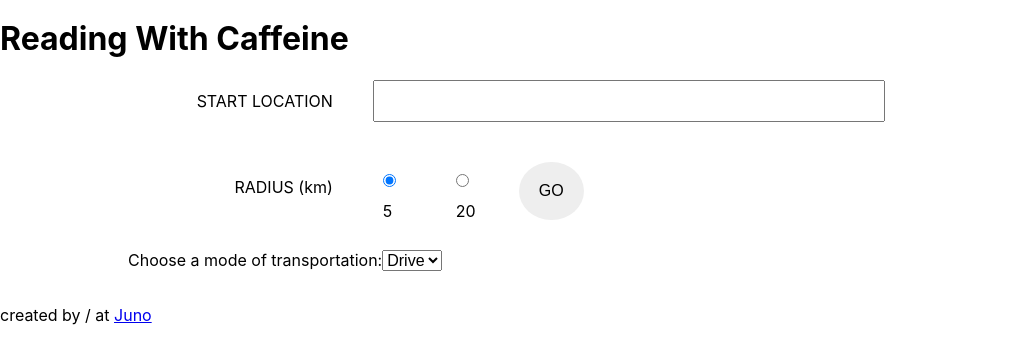
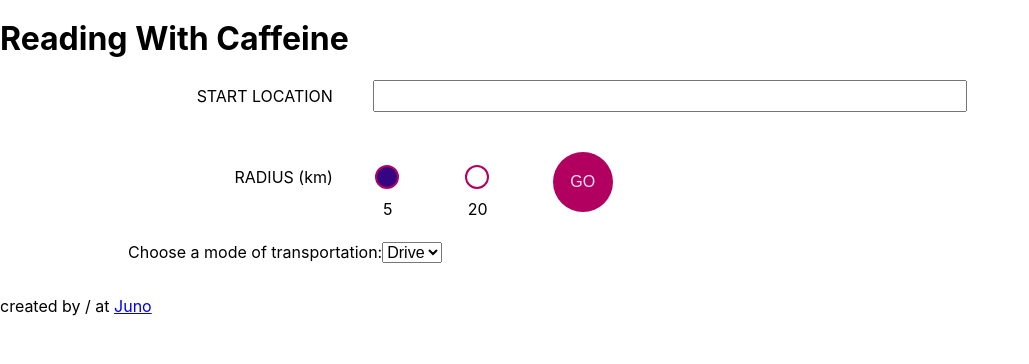
Before and after one commit to kdlry/readingWithCaffeine, a React (Create React App) app: page / in a window 1280 px wide. Shown: the top 364 px of the page, without its empty margins (0-1029 px from the left). Built offline with nearby package versions, Linux system fonts and the light colour scheme.

Commit message:
add custom radio buttons and dynamic mode of trasnportation directions

```diff
--- a/src/App.css
+++ b/src/App.css
@@ -33,7 +33,6 @@ form button:focus {
 .inputLocationContainer {
   display: flex;
   margin-bottom: 40px;
-  /* justify-content: space-between; */
   align-items: center;
 }
 
@@ -46,13 +45,12 @@ form button:focus {
 
 .inputLocation {
   width: 100%;
-  padding: 10px;
-  /* background-color: #CCC; */
+  padding: 5px;
 }
 
 .inputLocationResultsContainer {
   position: relative;
-  width: 50%;
+  width: 58%;
 }
 
 .inputLocationAutoComplete {
@@ -62,13 +60,14 @@ form button:focus {
   list-style: none;
   width: 100%;
   z-index: 100;
-  border: 1px solid #111;
-  box-shadow: 0 2px 3px rgba(17, 17, 17, 0.4);
+  border: 1px solid #350482;
+  box-shadow: 0 2px 3px rgba(53, 4, 130, 0.4);
 }
 
 .autoCompleteResults button {
   border: 0;
-  background-color: #EEE;
+  background-color:#b20061;
+  color: #ffe1f9;
   padding: 10px 0 10px 10px;
   width: 100%;
   text-align: left;
@@ -76,13 +75,13 @@ form button:focus {
 }
 
 .autoCompleteResults:not(:last-of-type) button {
-  border-bottom: 2px solid #111;
+  border-bottom: 1px solid #ffe1f9;
 }
 
 .autoCompleteResults button:hover,
 .autoCompleteResults button:focus {
   cursor: pointer;
-  background-color: #CCC;
+  background-color: #350482;
 }
 
 /* ----------------------------------- FORM > SELECTED RADIUS CONTAINER  */
@@ -107,6 +106,8 @@ form button:focus {
 .selectedRadiusInputContainer {
   position: relative;
   padding: 10px;
+  width: 50px;
+  border: 2px solid transparent;
 }
 
 .selectedRadiusInputContainer input {
@@ -115,18 +116,42 @@ form button:focus {
 
 .selectedRadiusInputContainer label {
   position: absolute;
-  bottom: 0;
+  bottom: -10px;
+  left: -10px;
+  text-align: center;
+  width: 100%;
+  border: 2px solid transparent;
+}
+
+.selectedRadiusInputContainer label::after {
+  content: '';
+  padding: 10px;
+  border: 2px solid #b20061;
+  border-radius: 50%;
+  transition: background-color 0.3s;
+  position: absolute;
+  top: -35px;
+  left: 8px
+}
+
+.selectedRadiusInputContainer input:checked + label::after {
+  background-color: #350482;
 }
 
 form button[type='submit'] {
-  padding: 20px;
+  height: 60px;
+  width: 60px;
   border-radius: 50%;
-  background-color: #EEE;
+  background-color: #b20061;
+  color: #ffe1f9;
   border: 0;
   text-transform: uppercase;
+  border: 2px solid transparent;
+  transition: background-color 0.3s, border-color 0.3s;
 }
 
 form button[type='submit']:hover,
 form button[type='submit']:focus {
-  background-color: #CCC;
+  background-color: #350482;
+  border-color: #b20061;
 }
--- a/src/App.js
+++ b/src/App.js
@@ -182,11 +182,11 @@ class App extends Component {
         // const mapWithRoute = `https://www.mapquestapi.com/staticmap/v5/map?key=${apiKey}&scalebar=true|bottom&size=600,600&type=light&start=${this.state.selectedLibrary.latitude},${this.state.selectedLibrary.longitude}&end=${this.state.selectedCoffeeShop.latitude},${this.state.selectedCoffeeShop.longitude}&traffic=flow|cons|inc&session=${this.state.directionsSessionID}`;
 
 
-        const mapWithRoute =
-        this.state.directionsSessionID === '' ?
-         `https://www.mapquestapi.com/staticmap/v5/map?key=${apiKey}&scalebar=true|bottom&size=600,600&type=light&start=${this.state.selectedLibrary.latitude},${this.state.selectedLibrary.longitude}&end=${this.state.selectedCoffeeShop.latitude},${this.state.selectedCoffeeShop.longitude}&traffic=flow|cons|inc`
-        :
-         `https://www.mapquestapi.com/staticmap/v5/map?key=${apiKey}&scalebar=true|bottom&size=600,600&type=light&traffic=flow|cons|inc&session=${this.state.directionsSessionID}`;
+        // const mapWithRoute =
+        // this.state.directionsSessionID === '' ?
+        //  `https://www.mapquestapi.com/staticmap/v5/map?key=${apiKey}&scalebar=true|bottom&size=600,600&type=light&start=${this.state.selectedLibrary.latitude},${this.state.selectedLibrary.longitude}&end=${this.state.selectedCoffeeShop.latitude},${this.state.selectedCoffeeShop.longitude}&traffic=flow|cons|inc`
+        // :
+        //  `https://www.mapquestapi.com/staticmap/v5/map?key=${apiKey}&scalebar=true|bottom&size=600,600&type=light&traffic=flow|cons|inc&session=${this.state.directionsSessionID}`;
 
 
 
@@ -206,7 +206,10 @@ class App extends Component {
             return direction.narrative;
           })
           const directionsSessionID = results.data.route.sessionId;
-          this.setState({directionsToCoffeeShop, directionsSessionID})
+          this.setState({directionsToCoffeeShop, directionsSessionID}, () => {
+             const mapWithRoute = `https://www.mapquestapi.com/staticmap/v5/map?key=${apiKey}&scalebar=true|bottom&size=600,600&type=light&traffic=flow|cons|inc&session=${this.state.directionsSessionID}`
+            this.setState({ displayedMap: mapWithRoute });
+          })
 
         })
 
@@ -214,7 +217,7 @@ class App extends Component {
 
         // const mapWithoutRoute = `https://www.mapquestapi.com/staticmap/v5/map?key=${apiKey}&scalebar=true|bottom&locations=${joinedCoffeeShopCoords}&size=600,600&type=light&shape=radius:${radiusDistance}km|${this.state.selectedLibrary.latitude},${this.state.selectedLibrary.longitude}`;
 
-        this.setState({ displayedMap: mapWithRoute });
+        // this.setState({ displayedMap: mapWithRoute });
       }
     )
   }
@@ -229,7 +232,46 @@ class App extends Component {
   handleTransportationChange = (event) => {
     const modeOfTransportation = event.target.value;
 
-    this.setState({modeOfTransportation});
+    if (this.directionsSessionID !== '') {
+      this.setState({modeOfTransportation}, this.getDirections);
+    }
+    else {
+      this.setState({modeOfTransportation});
+    }
+
+  }
+
+  getDirections = () => {
+    const apiKey = 'rNUBvav2dEGGss4WVvHK64tVGGygn3zB';
+    const { selectedLibrary, selectedCoffeeShop, modeOfTransportation } = this.state;
+
+    // const directionsWithRoute = `http://www.mapquestapi.com/directions/v2/route?key=${apiKey}&scalebar=true|bottom&size=600,600&type=light&from=${this.state.selectedLibrary.latitude},${this.state.selectedLibrary.longitude}&to=${this.state.selectedCoffeeShop.latitude},${this.state.selectedCoffeeShop.longitude}&routeType=${this.state.modeOfTransportation}`
+
+    axios({
+      url: 'http://www.mapquestapi.com/directions/v2/route',
+      params: {
+        key: apiKey,
+        scalebar: 'true|bottom',
+        size: '600,600',
+        type: 'light',
+        from: `${selectedLibrary.latitude},${selectedLibrary.longitude}`,
+        to: `${selectedCoffeeShop.latitude},${selectedCoffeeShop.longitude}`,
+        routeType: modeOfTransportation
+      }
+    }).then(results => {
+      const directions = results.data.route.legs[0].maneuvers;
+      const directionsSessionID = results.data.route.sessionId;
+
+      const directionsToCoffeeShop = directions.map(direction => direction.narrative);
+
+
+      this.setState({directionsToCoffeeShop, directionsSessionID}, () => {
+          const mapWithRoute = `https://www.mapquestapi.com/staticmap/v5/map?key=${apiKey}&scalebar=true|bottom&size=600,600&type=light&traffic=flow|cons|inc&session=${this.state.directionsSessionID}`
+        this.setState({ displayedMap: mapWithRoute });
+      })
+
+    })
+
   }
 
   render() {
--- a/src/Form.js
+++ b/src/Form.js
@@ -56,28 +56,28 @@ const Form = (props) => {
         <div className="selectedRadiusContainer">
           <p>Radius <span>(km)</span></p>
           <div className="selectedRadiusInputContainer">
-            <label htmlFor='radius5km'>5</label>
             <input
               type='radio'
               value={5000}
               id='radius5km'
               name='selectedRadius'
-              placeholder=''
+              className='sr-only'
               onChange={handleRadiusSelected}
               defaultChecked
             />
+            <label htmlFor='radius5km'>5</label>
           </div>
 
           <div className="selectedRadiusInputContainer">
-            <label htmlFor='radius20km'>20</label>
             <input
               type='radio'
               value={20000}
               id='radius20km'
               name='selectedRadius'
               onChange={handleRadiusSelected}
-              placeholder=''
+              className='sr-only'
             />
+            <label htmlFor='radius20km'>20</label>
           </div>
 
           <div>
```
